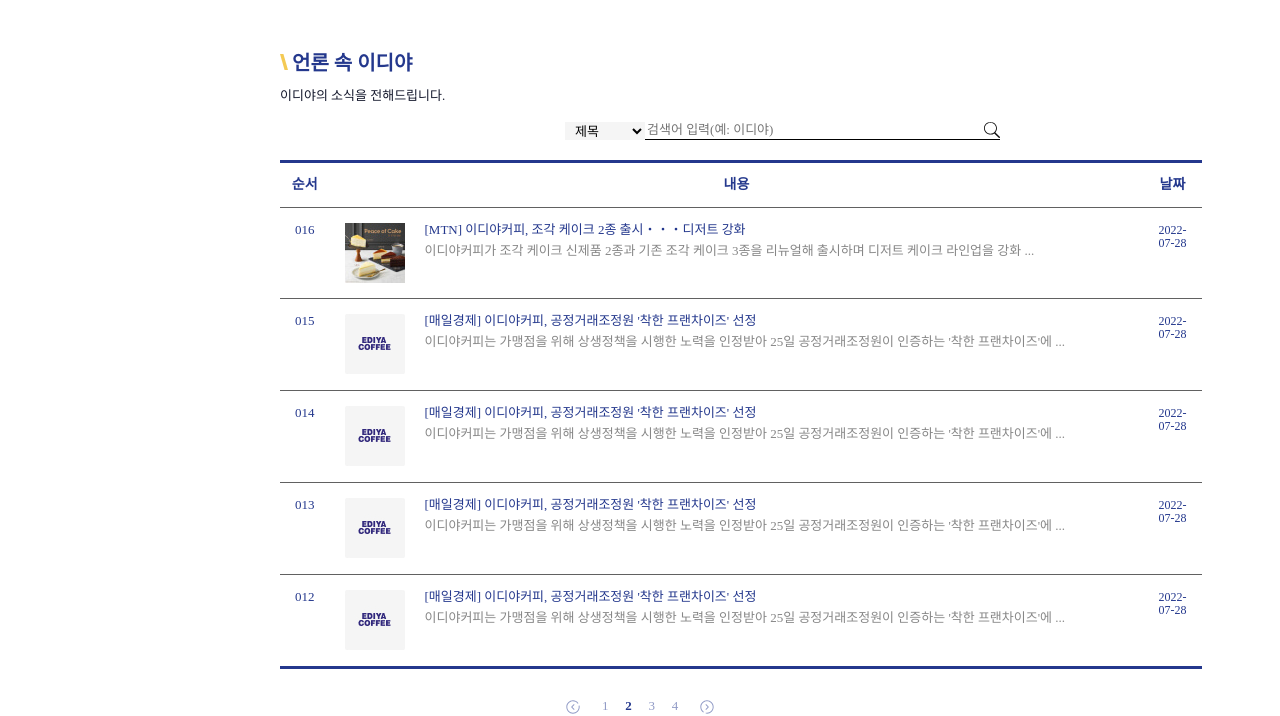
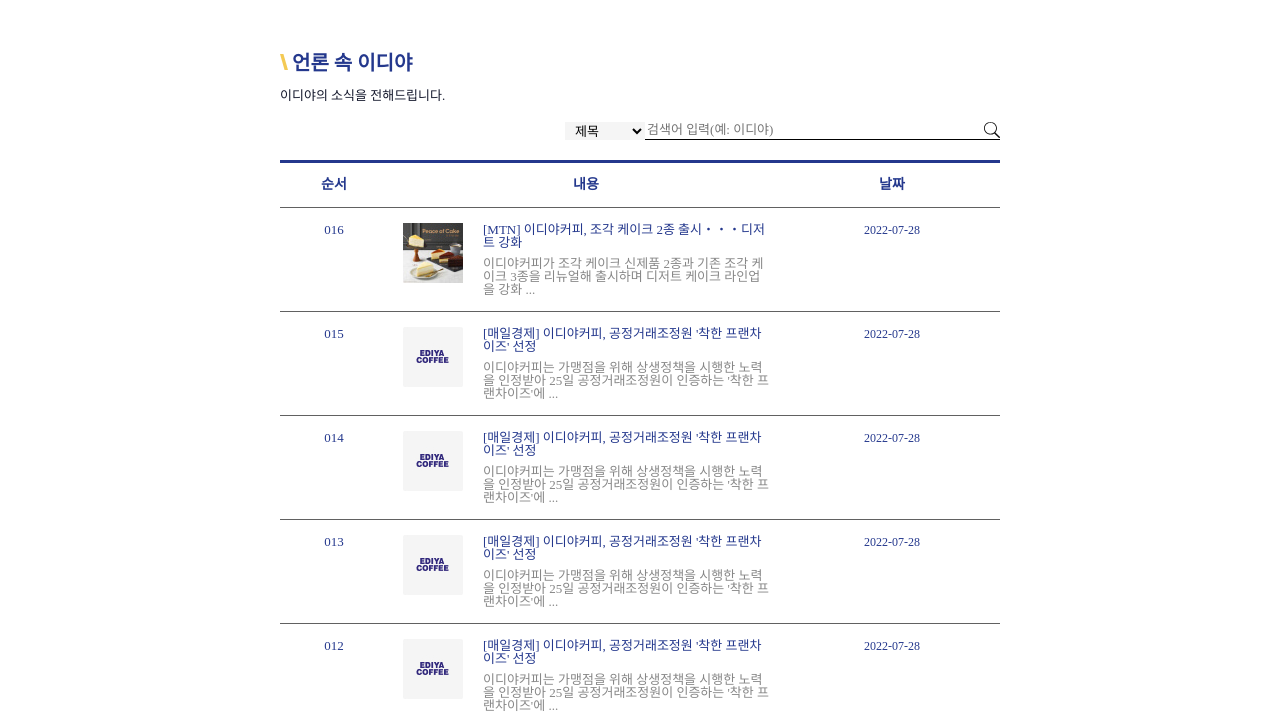
Before and after one commit to ZB-Projects/EDIYA-TEAM3, a website: page src/resultPages/news/index.html in a window 1280 px wide. Shown: the part 116-832 px from the top of the page. Drawn offline with nearby package versions, Linux system fonts and the light colour scheme; files whose address does not match are found by name.

Commit message:
뉴스 레이아웃 크기 수정

```diff
--- a/src/scss/pages/news/index.scss
+++ b/src/scss/pages/news/index.scss
@@ -190,8 +190,8 @@
   text-align: start;
   &-title,
   &-data {
-    width: 55vw;
-    white-space: nowrap;
+    //width: 55vw;
+    //white-space: nowrap;
     overflow: hidden;
     text-overflow: ellipsis;
   }
```
Also changed, not shown: src/resultPages/news/index.css, 1 other file.
